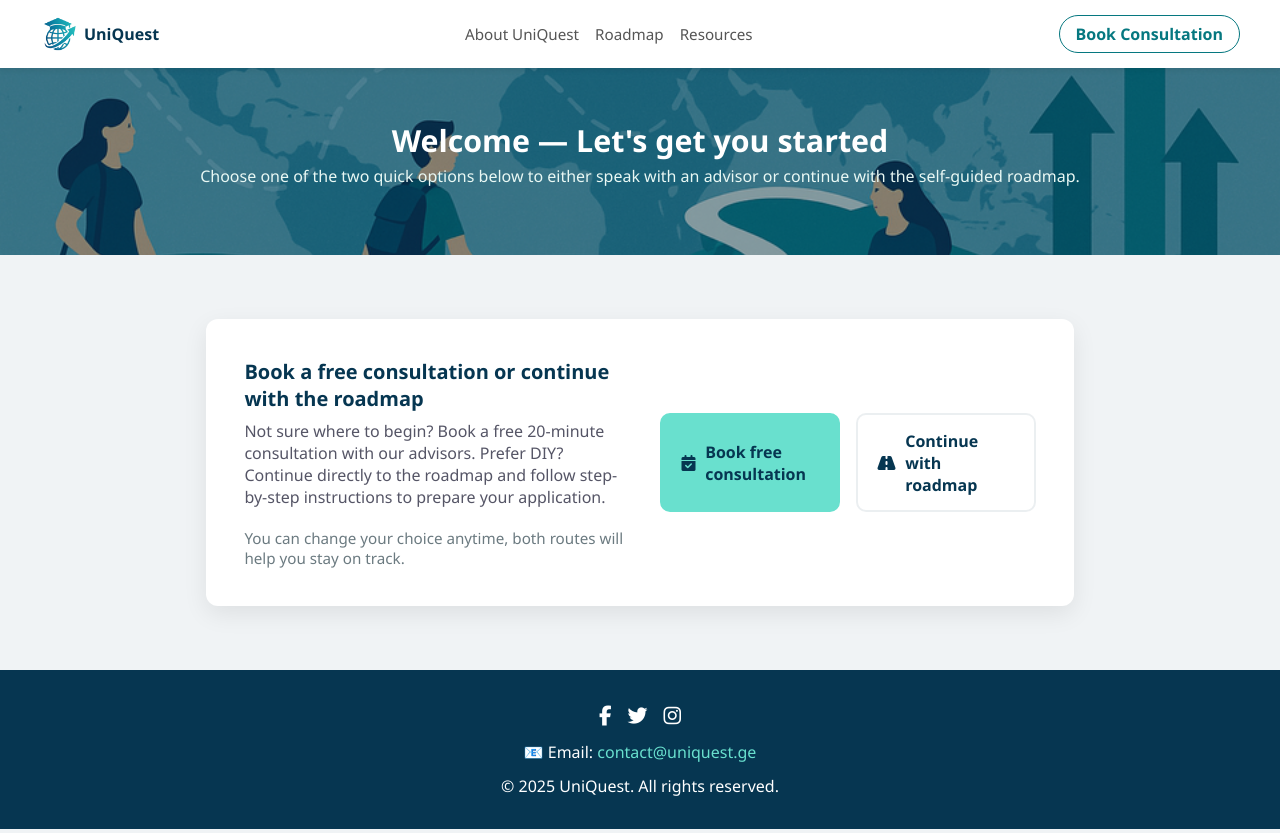
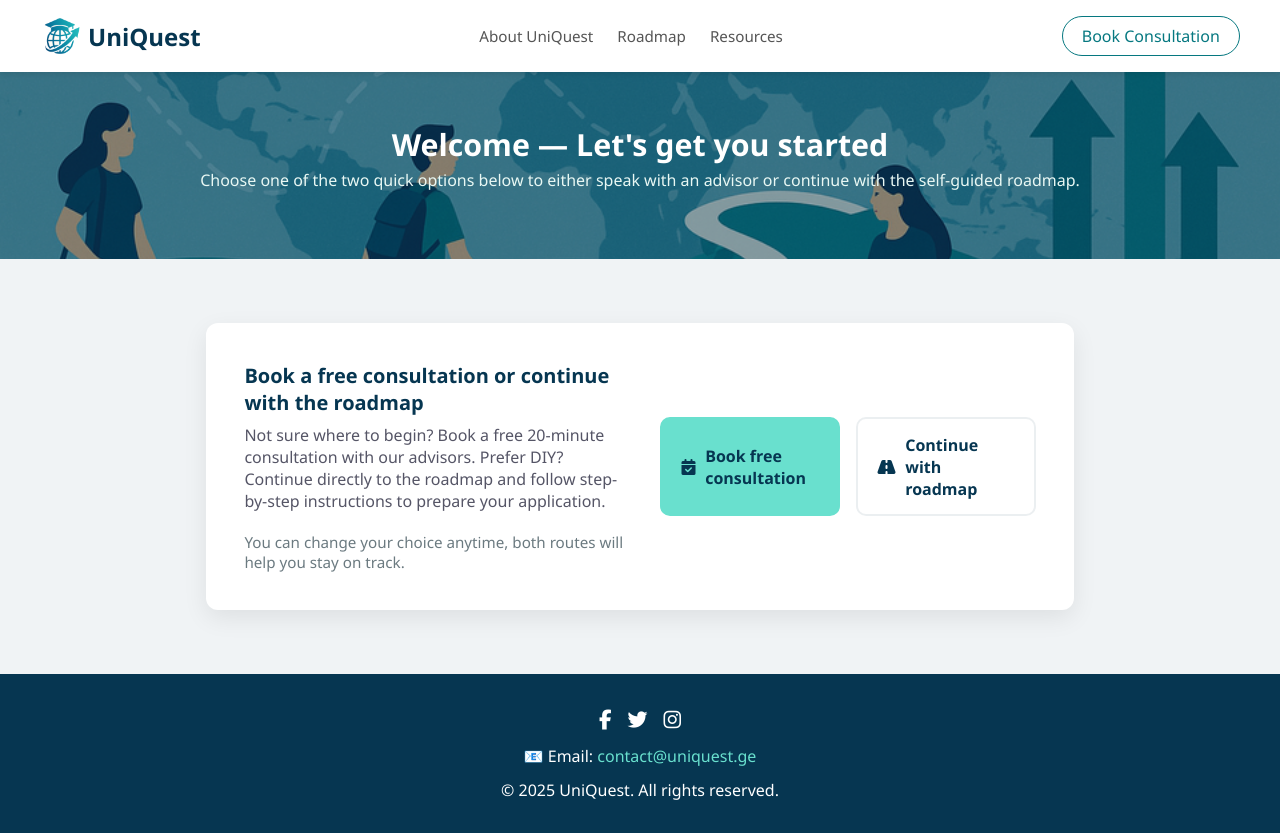
Before and after one commit to GogitidzeGiorgi/GogitidzeGiorgi.github.io, a plain HTML site: page GetStarted.html in a window 1280 px wide. Drawn offline with Linux system fonts and the light colour scheme.

Commit message:
Update GetStarted.html

```diff
--- a/GetStarted.html
+++ b/GetStarted.html
@@ -18,16 +18,16 @@
     }
     a { text-decoration: none; color: inherit; }
 
-    /* Nav */
-    nav { background: #fff; padding: 1rem 1.5rem; box-shadow: 0 2px 6px rgba(0,0,0,0.08); position: sticky; top: 0; z-index: 20; }
-    .nav-container { max-width: 1200px; margin: 0 auto; display:flex; align-items:center; justify-content:space-between; gap: 1rem; }
-    .nav-logo { display:flex; align-items:center; gap:.5rem; font-weight:700; color:#063651; }
-    .nav-logo img { height:36px; width:auto; object-fit:contain; }
-    .nav-links { display:flex; gap:1rem; align-items:center; }
-    .nav-links a { color:#555; font-size:0.95rem; transition: color .15s; }
-    .nav-links a:hover { color:#067880; }
-    .nav-cta a { padding:.45rem 1rem; border-radius:20px; border:1px solid #067880; color:#067880; font-weight:600; transition:background .15s, color .15s; }
-    .nav-cta a:hover { background:#067880; color:#fff; }
+    /* Navigation */
+    nav { background: #fff; padding: 1rem 2rem; box-shadow: 0 2px 6px rgba(0,0,0,0.1); position: sticky; top: 0; z-index: 10; }
+    .nav-container { max-width: 1200px; margin: auto; display: flex; align-items: center; justify-content: space-between; }
+    .nav-logo { display: flex; align-items: center; gap: 0.5rem; font-size: 1.5rem; font-weight: bold; color: #063651; }
+    .nav-logo img { height: 40px; width: auto; object-fit: contain; }
+    .nav-links { display: flex; gap: 1.5rem; }
+    .nav-links a { font-size: 0.95rem; color: #555; transition: color 0.2s; }
+    .nav-links a:hover { color: #067880; }
+    .nav-cta a { padding: 0.5rem 1.2rem; border-radius: 20px; border: 1px solid #067880; color: #067880; font-weight: 500; transition: background 0.2s, color 0.2s; }
+    .nav-cta a:hover { background: #067880; color: #fff; }
 
     /* Hero (small, consistent) */
     .page-hero {
```
